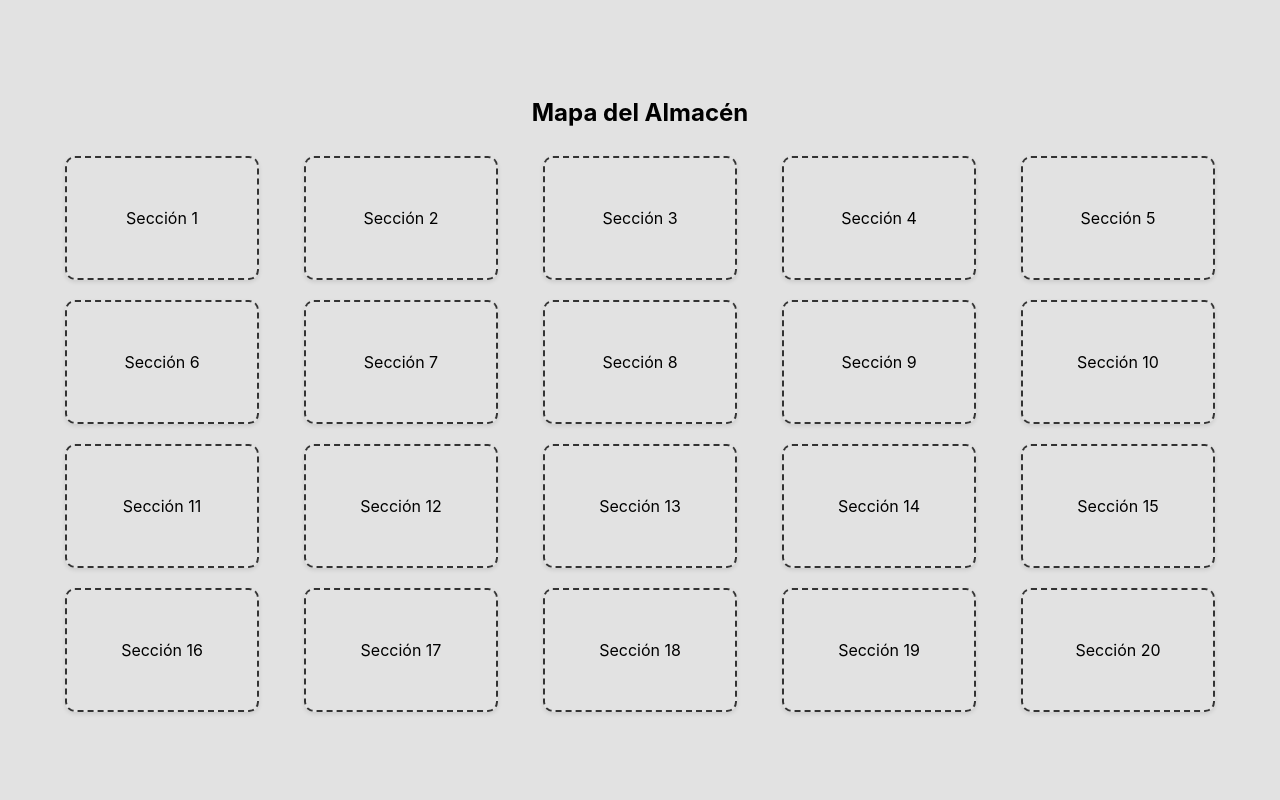
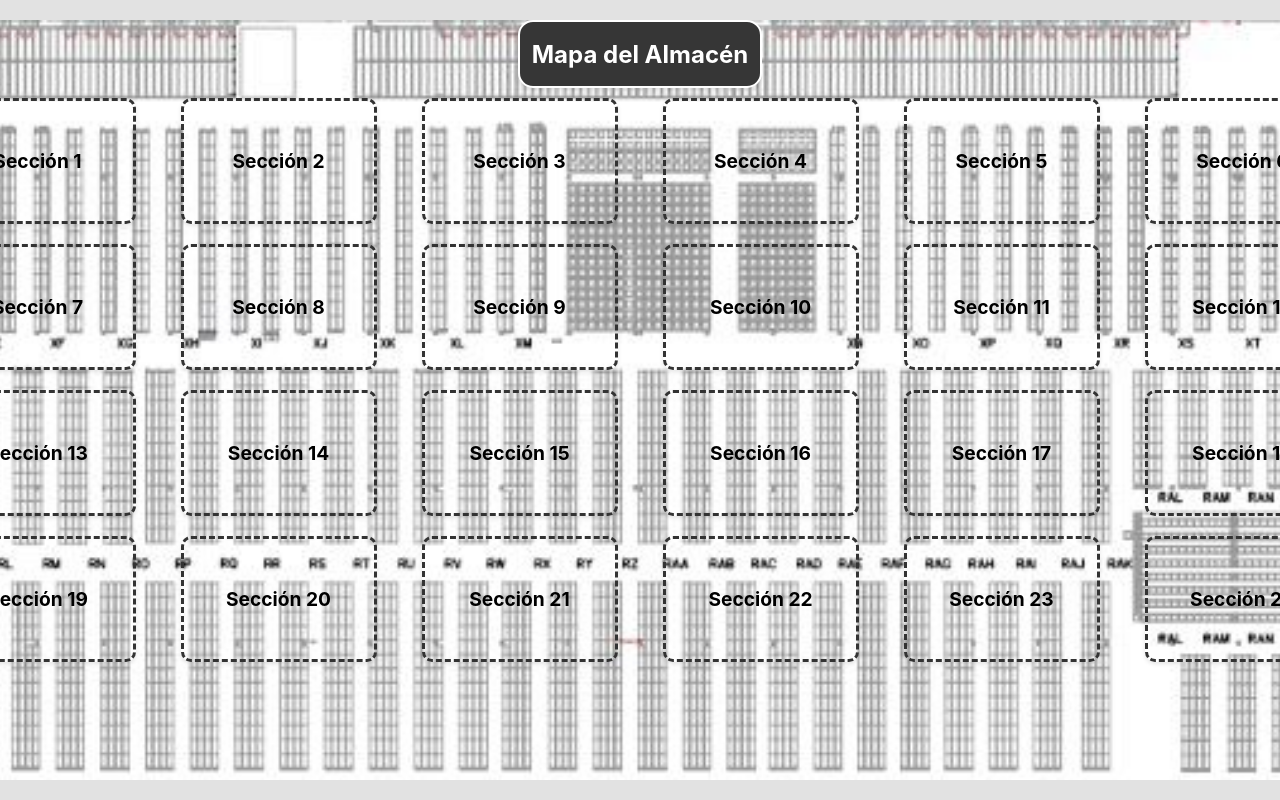
Before and after one commit to BimboDT/app-web, a React (Create React App) app in the folder bimbo-web/: page /mapa in a window 1280 px wide. Built offline with nearby package versions, Linux system fonts and the light colour scheme.

Commit message:
Mapa y ajustes en css

```diff
--- a/bimbo-web/src/componentes/Mapa.js
+++ b/bimbo-web/src/componentes/Mapa.js
@@ -12,7 +12,7 @@ const Mapa = ({ setSelectedRack }) => {
 
   return (
     <div className="mapa">
-      <div>
+      <div className="texto">
         <h2>Mapa del Almacén</h2>
       </div>
       <div className="area">
@@ -21,27 +21,31 @@ const Mapa = ({ setSelectedRack }) => {
         <div className="seccion" onClick={() => handleSectionClick("Sección 3")}> Sección 3 </div>
         <div className="seccion" onClick={() => handleSectionClick("Sección 4")}> Sección 4 </div>
         <div className="seccion" onClick={() => handleSectionClick("Sección 5")}> Sección 5 </div>
+        <div className="seccion" onClick={() => handleSectionClick("Sección 6")}> Sección 6 </div>
       </div>
       <div className="area">
-        <div className="seccion" onClick={() => handleSectionClick("Sección 6")}> Sección 6 </div>
         <div className="seccion" onClick={() => handleSectionClick("Sección 7")}> Sección 7 </div>
         <div className="seccion" onClick={() => handleSectionClick("Sección 8")}> Sección 8 </div>
         <div className="seccion" onClick={() => handleSectionClick("Sección 9")}> Sección 9 </div>
         <div className="seccion" onClick={() => handleSectionClick("Sección 10")}> Sección 10 </div>
+        <div className="seccion" onClick={() => handleSectionClick("Sección 11")}> Sección 11 </div>
+        <div className="seccion" onClick={() => handleSectionClick("Sección 12")}> Sección 12 </div>
       </div>
       <div className="area">
-        <div className="seccion" onClick={() => handleSectionClick("Sección 11")}> Sección 11 </div>
-        <div className="seccion" onClick={() => handleSectionClick("Sección 12")}> Sección 12 </div>
         <div className="seccion" onClick={() => handleSectionClick("Sección 13")}> Sección 13 </div>
         <div className="seccion" onClick={() => handleSectionClick("Sección 14")}> Sección 14 </div>
         <div className="seccion" onClick={() => handleSectionClick("Sección 15")}> Sección 15 </div>
-      </div>
-      <div className="area">
         <div className="seccion" onClick={() => handleSectionClick("Sección 16")}> Sección 16 </div>
         <div className="seccion" onClick={() => handleSectionClick("Sección 17")}> Sección 17 </div>
         <div className="seccion" onClick={() => handleSectionClick("Sección 18")}> Sección 18 </div>
+      </div>
+      <div className="area">
         <div className="seccion" onClick={() => handleSectionClick("Sección 19")}> Sección 19 </div>
         <div className="seccion" onClick={() => handleSectionClick("Sección 20")}> Sección 20 </div>
+        <div className="seccion" onClick={() => handleSectionClick("Sección 21")}> Sección 21 </div>
+        <div className="seccion" onClick={() => handleSectionClick("Sección 22")}> Sección 22 </div>
+        <div className="seccion" onClick={() => handleSectionClick("Sección 23")}> Sección 23 </div>
+        <div className="seccion" onClick={() => handleSectionClick("Sección 24")}> Sección 24 </div>
       </div>
     </div>
   );
--- a/bimbo-web/src/styles/App.css
+++ b/bimbo-web/src/styles/App.css
@@ -98,6 +98,7 @@
   width: 50px;
   display: flex;
   justify-content: center;
+  box-shadow: 5px 5px 4px rgba(0, 0, 0, 0.1);
 }
 
 .toggle-button {
--- a/bimbo-web/src/styles/Dropdown.css
+++ b/bimbo-web/src/styles/Dropdown.css
@@ -17,6 +17,7 @@
     box-shadow: rgba(149, 157, 165, 0.2) 0px 8px 24px;
     cursor: pointer;
     margin-left: 2rem;
+    box-shadow: 5px 5px 4px rgba(0, 0, 0, 0.1);
 }
 
 .toggle-icon {
--- a/bimbo-web/src/styles/Mapa.css
+++ b/bimbo-web/src/styles/Mapa.css
@@ -4,12 +4,32 @@
     align-items: center;
     height: auto;
     overflow: hidden;
+    background-image: url('../img/mapa2.jpg');
+    background-size: cover;
+    background-position: center;
+    background-repeat: no-repeat;
+    width: 100%;
+    height: 95vh;
+    /* justify-content: center; */
 }
 
 .area {
     display: grid;
-    grid-template-columns: repeat(5, 1fr);
+    grid-template-columns: repeat(6, 1fr);
     gap: 25px;
+}
+
+.texto {
+    display: flex;
+    align-items: center;
+    justify-content: center;
+    background-color: rgb(54, 54, 54);
+    border: 2px solid white;
+    color: white;
+    box-shadow: 0 3px 5px rgba(0, 0, 0, 0.1);
+    border-radius: 15px;
+    height: 4rem;
+    width: 15rem;
 }
 
 .seccion {
@@ -22,13 +42,15 @@
     height: 5rem;
     align-items: center;
     justify-content: center;
-    border: 2px dashed #333;
+    border: 3px dashed #333;
     border-radius: 10px;
     box-shadow: 0 2px 4px rgba(0, 0, 0, 0.1);
     transition: 0.3s;
+    font-weight: bold;
+    font-size: 1.2rem;
 }
 
 .seccion:hover {
     background-color: lightblue;
-    border: 2px solid #333;
+    border: 3px solid #333;
   }
```
Also changed, not shown: bimbo-web/src/img/mapa.jpg (added), bimbo-web/src/img/mapa2.jpg (added).
